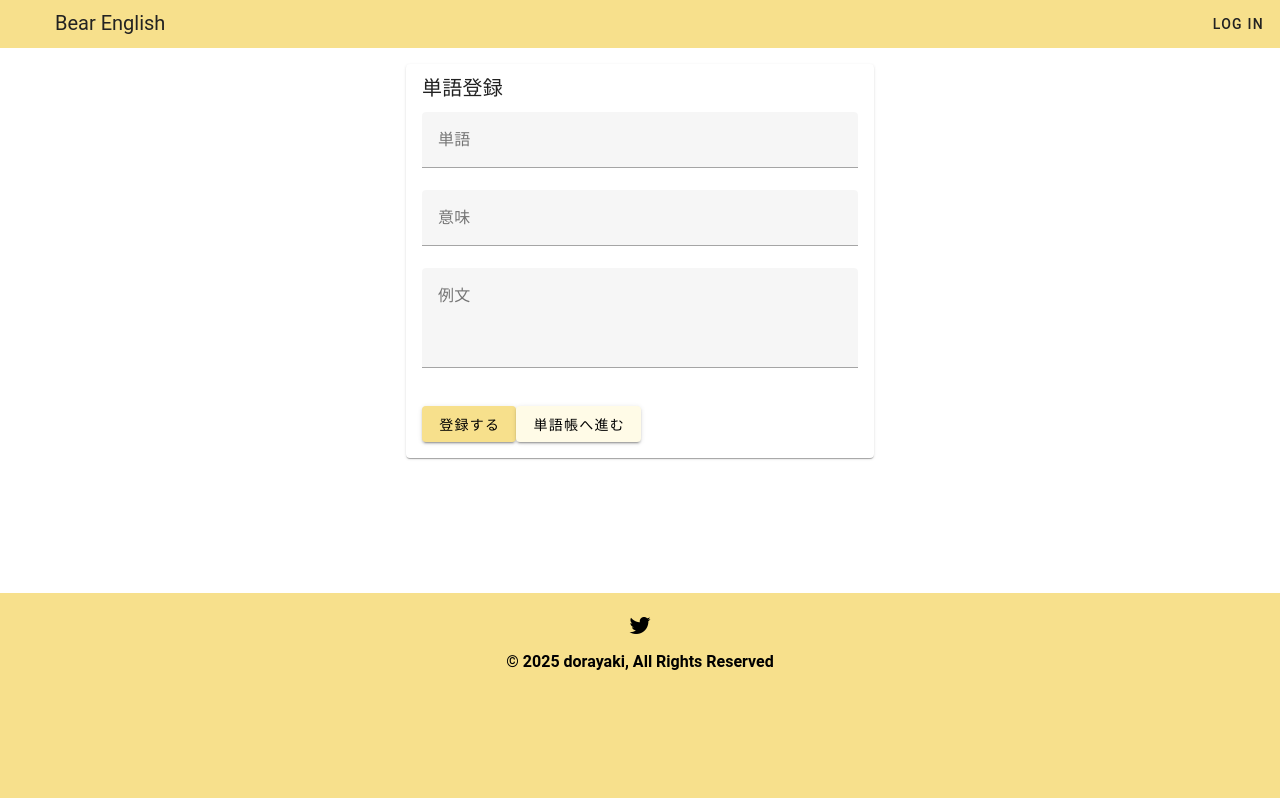
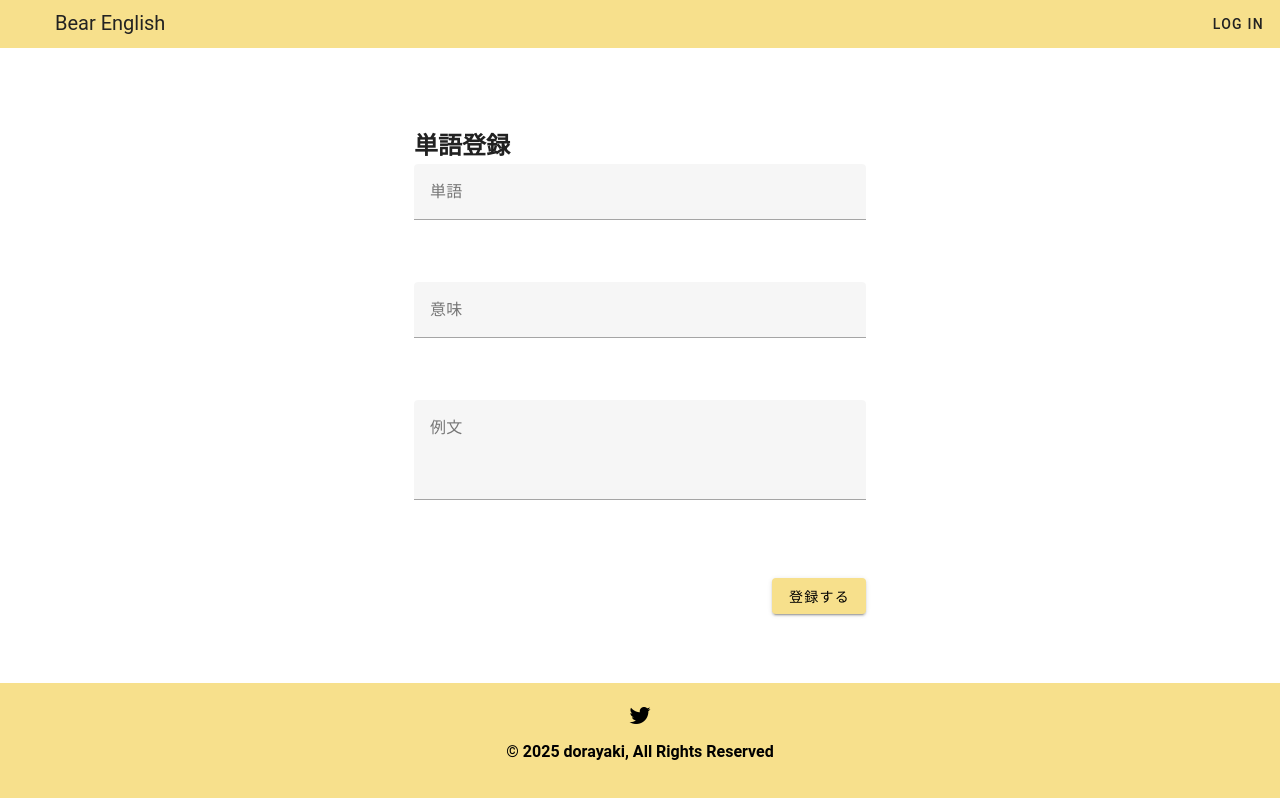
Before and after one commit to michan74/english_bear, a Nuxt app in the folder app/: page /word-register in a window 1280 px wide. Built offline with nearby package versions, Linux system fonts and the light colour scheme; no server answers.

Commit message:
とうせい

```diff
--- a/app/pages/word-register.vue
+++ b/app/pages/word-register.vue
@@ -1,40 +1,37 @@
 <template>
-  <v-container class="pa-4" max-width="500">
-    <v-card>
-      <v-card-title>単語登録</v-card-title>
-      <v-card-text>
-        <v-form @submit.prevent="submit">
+  <div class="word-register-page">
+    <h2>単語登録</h2>
+    <form class="word-form" @submit.prevent="submit">
       <v-text-field
         v-model="word"
         label="単語"
         required
+        class="form-field"
       />
       <v-text-field
         v-model="meaning"
         label="意味"
         required
+        class="form-field"
       />
       <v-textarea
         v-model="example"
         label="例文"
         rows="3"
         auto-grow
+        class="form-field"
       />
+      <div class="form-actions">
         <v-btn
           type="submit"
           color="primary"
-            class="mt-4"
           :loading="loading"
         >
           登録する
         </v-btn>
-          <v-btn color="secondary" class="mt-4" to="/wordbook" tag="NuxtLink">
-            単語帳へ進む
-          </v-btn>
-        </v-form>
-      </v-card-text>
-    </v-card>
-  </v-container>
+      </div>
+    </form>
+  </div>
 </template>
 
 <script>
@@ -70,3 +67,25 @@ export default {
   },
 }
 </script>
+
+<style scoped>
+.word-register-page {
+  max-width: 500px;
+  margin: 48px auto 0 auto;
+  padding: 32px 24px 40px 24px;
+  background: none;
+}
+.word-form {
+  display: flex;
+  flex-direction: column;
+  gap: 2rem;
+}
+.form-field {
+  margin-bottom: 8px;
+}
+.form-actions {
+  display: flex;
+  justify-content: flex-end;
+  margin-top: 16px;
+}
+</style>
```
Lines whose indentation alone changed are shown as unchanged.
